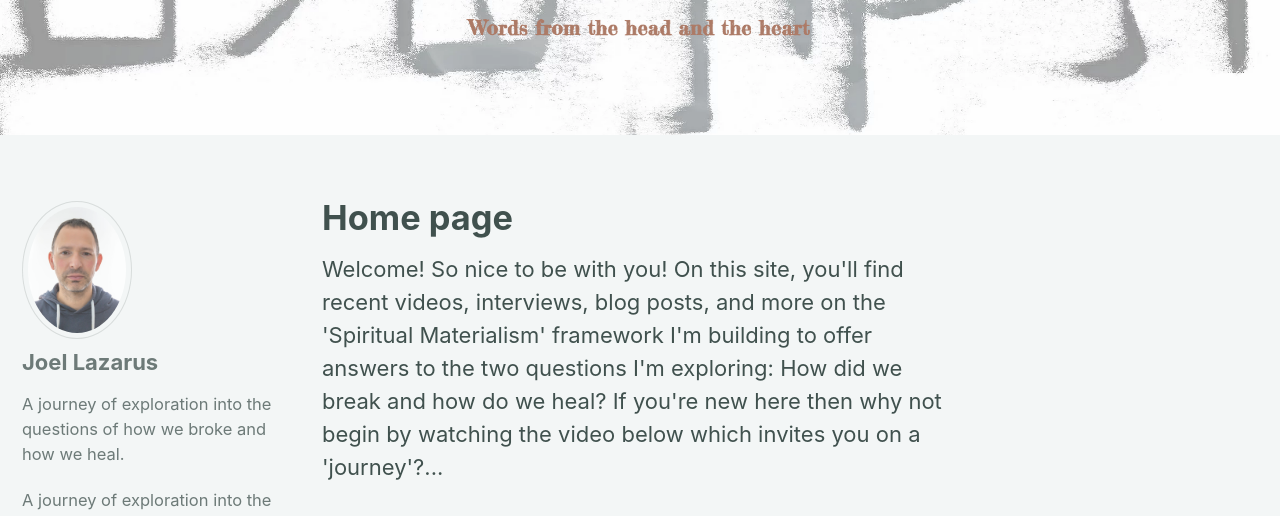
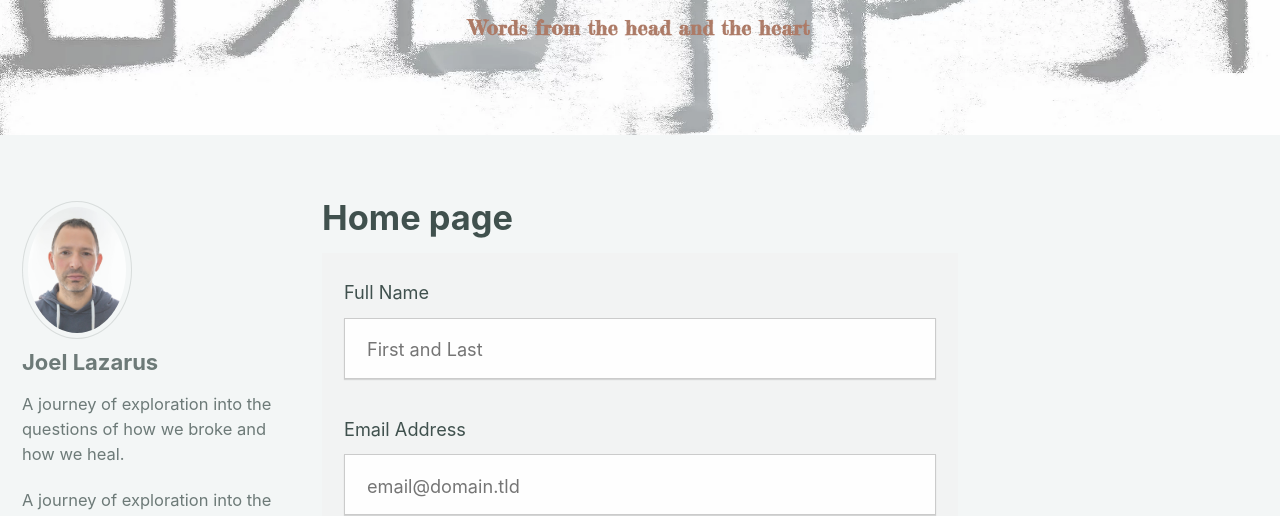
Before and after one commit to capital-city/agentofhistory, a Jekyll site: the page built from index.markdown, in a window 1280 px wide and 1400 px high, scrolled down 223 px. Shown: the top 516 px of the window. Built offline with Jekyll 4.4.1, drawn with Linux system fonts in a browser that asks for light colours; cached includes are drawn as plain includes; some of the changed text lies outside the part shown; grey boxes are pictures that could not be loaded.

Commit message:
adding formspree to homepage

```diff
--- a/_layouts/home.html
+++ b/_layouts/home.html
@@ -1,7 +1,127 @@
 ---
 layout: archive
 ---
-Welcome! So nice to be with you! On this site, you'll find recent videos, interviews, blog posts, and more on the 'Spiritual Materialism' framework I'm building to offer answers to the two questions I'm exploring: How did we break and how do we heal? If you're new here then why not begin by watching the video below which invites you on a 'journey'?...
+<form id="fs-frm" name="simple-contact-form" accept-charset="utf-8" action="https://formspree.io/f/{form_id}" method="post">
+  <fieldset id="fs-frm-inputs">
+    <label for="full-name">Full Name</label>
+    <input type="text" name="name" id="full-name" placeholder="First and Last" required="">
+    <label for="email-address">Email Address</label>
+    <input type="email" name="_replyto" id="email-address" placeholder="email@domain.tld" required="">
+    <label for="message">Message</label>
+    <textarea rows="5" name="message" id="message" placeholder="Aenean lacinia bibendum nulla sed consectetur. Vivamus sagittis lacus vel augue laoreet rutrum faucibus dolor auctor. Donec ullamcorper nulla non metus auctor fringilla nullam quis risus." required=""></textarea>
+    <input type="hidden" name="_subject" id="email-subject" value="Contact Form Submission">
+  </fieldset>
+  <input type="submit" value="Submit">
+</form><style>/* reset */
+#fs-frm input,
+#fs-frm select,
+#fs-frm textarea,
+#fs-frm fieldset,
+#fs-frm optgroup,
+#fs-frm label,
+#fs-frm #card-element:disabled {
+  font-family: inherit;
+  font-size: 100%;
+  color: inherit;
+  border: none;
+  border-radius: 0;
+  display: block;
+  width: 100%;
+  padding: 0;
+  margin: 0;
+  -webkit-appearance: none;
+  -moz-appearance: none;
+}
+#fs-frm label,
+#fs-frm legend,
+#fs-frm ::placeholder {
+  font-size: .825rem;
+  margin-bottom: .5rem;
+  padding-top: .2rem;
+  display: flex;
+  align-items: baseline;
+}
+
+/* border, padding, margin, width */
+#fs-frm input,
+#fs-frm select,
+#fs-frm textarea,
+#fs-frm #card-element {
+  border: 1px solid rgba(0,0,0,0.2);
+  background-color: rgba(255,255,255,0.9);
+  padding: .75em 1rem;
+  margin-bottom: 1.5rem;
+}
+#fs-frm input:focus,
+#fs-frm select:focus,
+#fs-frm textarea:focus {
+  background-color: white;
+  outline-style: solid;
+  outline-width: thin;
+  outline-color: gray;
+  outline-offset: -1px;
+}
+#fs-frm [type="text"],
+#fs-frm [type="email"] {
+  width: 100%;
+}
+#fs-frm [type="button"],
+#fs-frm [type="submit"],
+#fs-frm [type="reset"] {
+  width: auto;
+  cursor: pointer;
+  -webkit-appearance: button;
+  -moz-appearance: button;
+  appearance: button;
+}
+#fs-frm [type="button"]:focus,
+#fs-frm [type="submit"]:focus,
+#fs-frm [type="reset"]:focus {
+  outline: none;
+}
+#fs-frm [type="submit"],
+#fs-frm [type="reset"] {
+  margin-bottom: 0;
+}
+#fs-frm select {
+  text-transform: none;
+}
+
+#fs-frm [type="checkbox"] {
+  -webkit-appearance: checkbox;
+  -moz-appearance: checkbox;
+  appearance: checkbox;
+  display: inline-block;
+  width: auto;
+  margin: 0 .5em 0 0 !important;
+}
+
+#fs-frm [type="radio"] {
+  -webkit-appearance: radio;
+  -moz-appearance: radio;
+  appearance: radio;
+}
+
+/* address, locale */
+#fs-frm fieldset.locale input[name="city"],
+#fs-frm fieldset.locale select[name="state"],
+#fs-frm fieldset.locale input[name="postal-code"] {
+  display: inline;
+}
+#fs-frm fieldset.locale input[name="city"] {
+  width: 52%;
+}
+#fs-frm fieldset.locale select[name="state"],
+#fs-frm fieldset.locale input[name="postal-code"] {
+  width: 20%;
+}
+#fs-frm fieldset.locale input[name="city"],
+#fs-frm fieldset.locale select[name="state"] {
+  margin-right: 3%;
+}
+</style>
+
+Welcome! So nice to be with you! This is an invitation to a journey of exploration into two questions: 'How did we break?' and 'How do we heal?' Here, you'll find recent videos, interviews, podcasts, blog posts, and more on the 'Spiritual Materialism' framework I'm building to develop answers to these two questions. If you're new here then why not begin by watching the video below which invites you on a 'journey'?...
 <br>
 <br>
 
```
